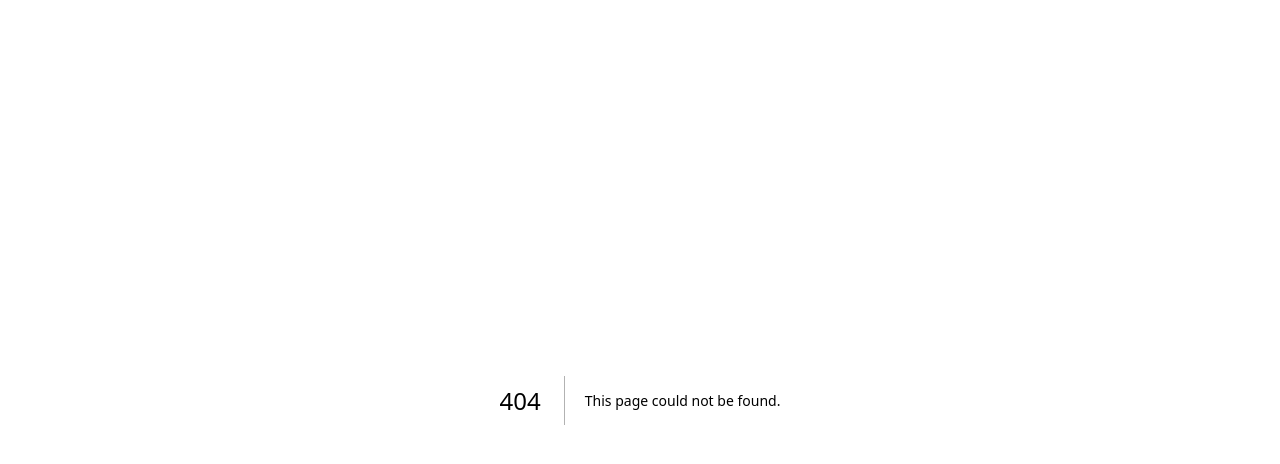
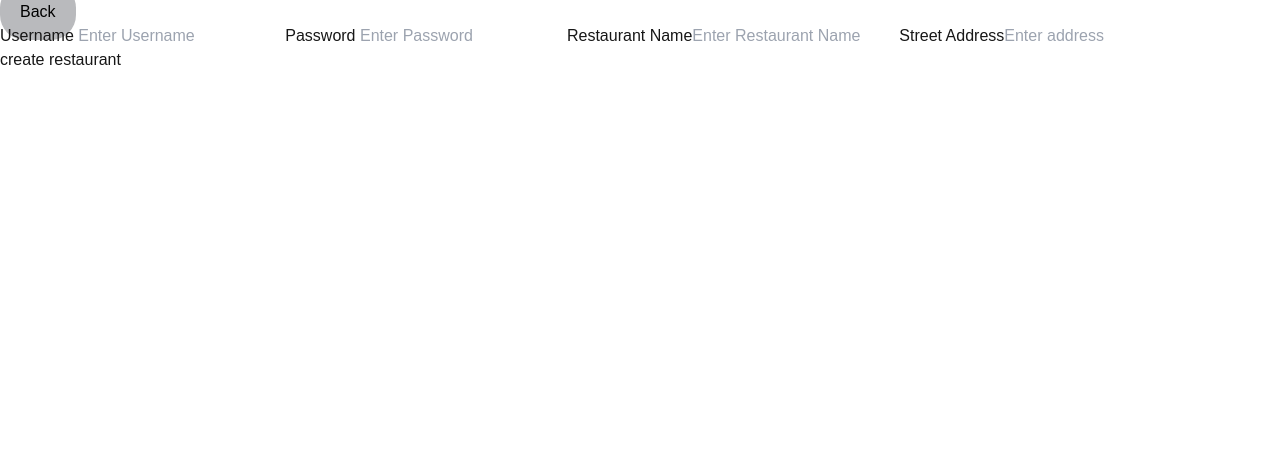
Before and after one commit to Jacob-Bergeron/Software-Engineering-Final-Project, a Next.js app: page /pages/administrator/homepage in a window 1280 px wide. Before the commit this address had no page. Shown: the top 464 px of the page. Built offline with nearby package versions, Linux system fonts and the light colour scheme.

Commit message:
new admin home page
admin home page serves as a hub for admin activity

```diff
--- /dev/null
+++ b/src/app/pages/administrator/homepage/page.tsx
@@ -0,0 +1,73 @@
+'use client'                     // NEED THIS to be able to embed HTML in TSX file
+import React from 'react'
+import axios from "axios";
+import Link from 'next/link';
+import { v4 as uuidv4 } from 'uuid';
+
+// all WEB traffic using this API instance. You should replace this endpoint with whatever
+// you developed for the tutorial and adjust resources as necessary.
+const instance = axios.create({
+  baseURL: 'https://q3l4c6o0hh.execute-api.us-east-2.amazonaws.com/initial/'
+});
+
+
+export default function Home() {
+  const [redraw, forceRedraw] = React.useState(0)       // used to conveniently request redraw after model change
+
+  // utility method (that can be passed around) for refreshing display in React
+  const andRefreshDisplay = () => {
+    forceRedraw(redraw + 1)
+  }
+
+  function createRestaurant() {
+    let username = document.getElementById("username") as HTMLInputElement
+    let password = document.getElementById("password") as HTMLInputElement
+    let resName = document.getElementById("restaurant name") as HTMLInputElement
+    let resAddress = document.getElementById("restaurant address") as HTMLInputElement
+    let res_UUID = uuidv4();
+    let man_UUID = uuidv4();
+
+    // POST and payload to send to API gateway
+    instance.post('/restaurant', {
+      "username": username.value, "password": password.value, "res_UUID": res_UUID, // or res_UUID?
+      "restaurantName": resName.value, "address": resAddress.value, "man_UUID" : man_UUID
+    })
+      .then(function (repsonse) { // just copying from calc example,
+
+        // Does anything else go in here?
+
+        username.value = ''
+        password.value = ''
+        resName.value = ''
+        resAddress.value = '';
+
+        andRefreshDisplay()
+      })
+      .catch(function (error) {
+        console.log(error)
+      })
+  }
+
+  // HTML Elements
+  return (
+    <div>
+       <div>
+            <p>
+                <Link href="/pages/login-page" className = "back-button">Back</Link>
+            </p>
+        </div>
+
+      <div className="createRestaurant-page">
+        <label className="Username">Username </label>
+        <input id="username" type="text" className="UsernameInput" placeholder="Enter Username" />
+        <label className="Password">Password </label>
+        <input id="password" type="text" className="PasswordInput" placeholder="Enter Password" />
+        <label>Restaurant Name</label>
+        <input id="restaurant name" type="text" placeholder="Enter Restaurant Name" />
+        <label>Street Address</label>
+        <input id="restaurant address" type="text" placeholder="Enter address" />
+        <button onClick={(e) => createRestaurant()}>create restaurant</button>
+      </div>
+    </div>
+  );
+}
```
Also changed, not shown: src/app/pages/administrator/homepage/styles.css (added).
